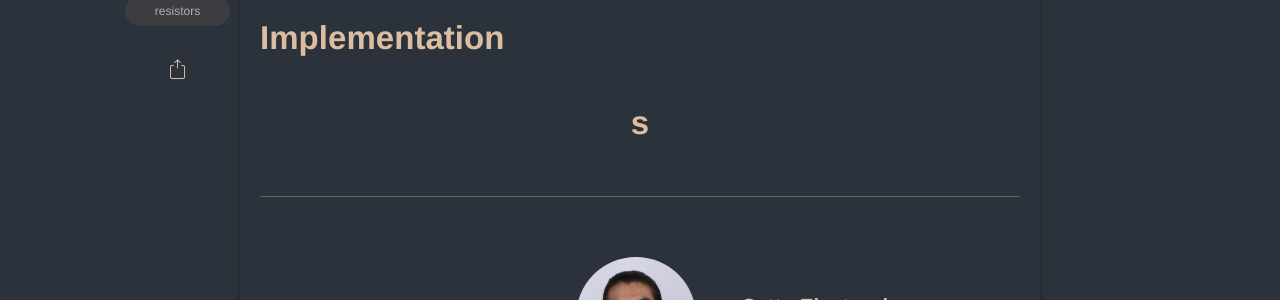
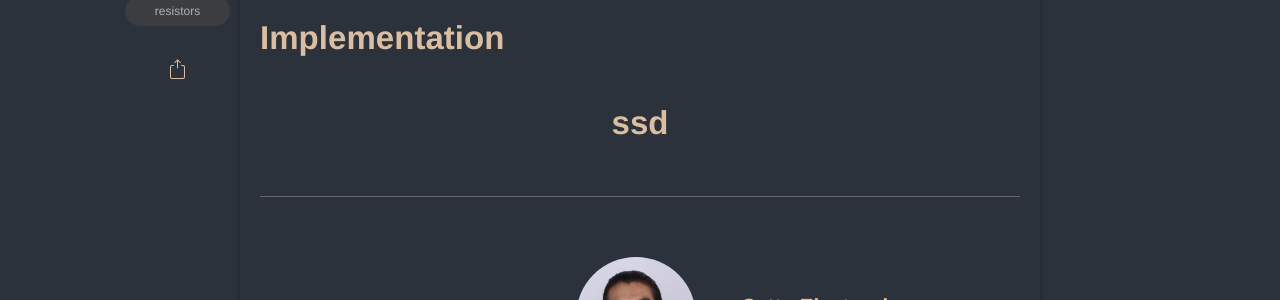
Before and after one commit to Catto-Electronics/Catto-Electronics.github.io, a Jekyll site: the page built from _posts/2024-04-09-Ohm-Meter.markdown, in a window 1280 px wide and 900 px high, scrolled down 2125 px. Shown: the part 156-456 px from the top of the window. Built offline with Jekyll 4.4.1, drawn with Linux system fonts in a browser that asks for light colours; some web fonts are replaced; formulas are drawn with MathJax 3; comment, search, counter and statistics services are not loaded.

Commit message:
stage commit

```diff
--- a/_posts/2024-04-09-Ohm-Meter.markdown
+++ b/_posts/2024-04-09-Ohm-Meter.markdown
@@ -52,4 +52,4 @@ A negative percentage denotes a measured value lower than the standard. The dire
 
 ## Implementation
 
-## <center>s</center>
+## <center>ssd</center>
```
